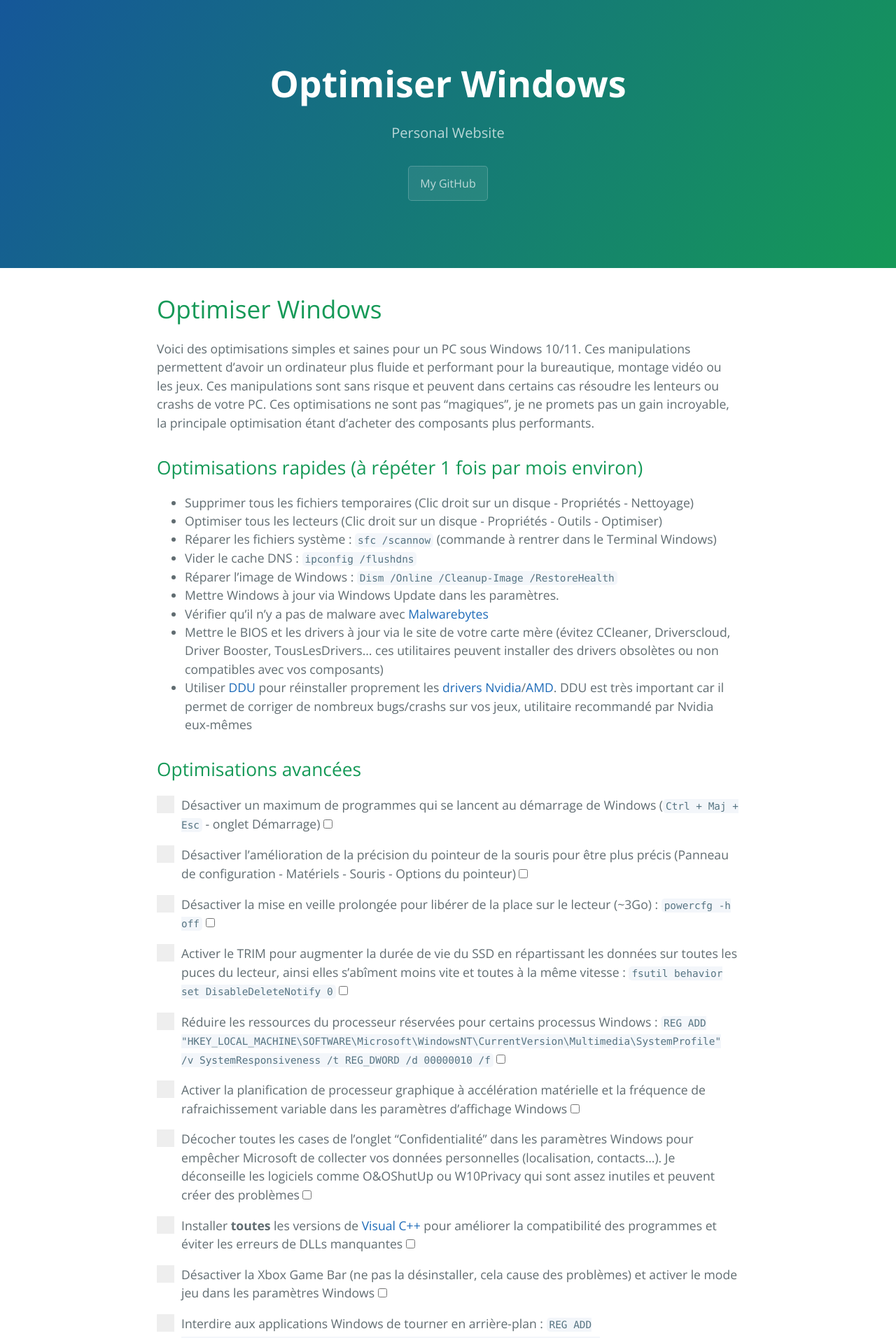
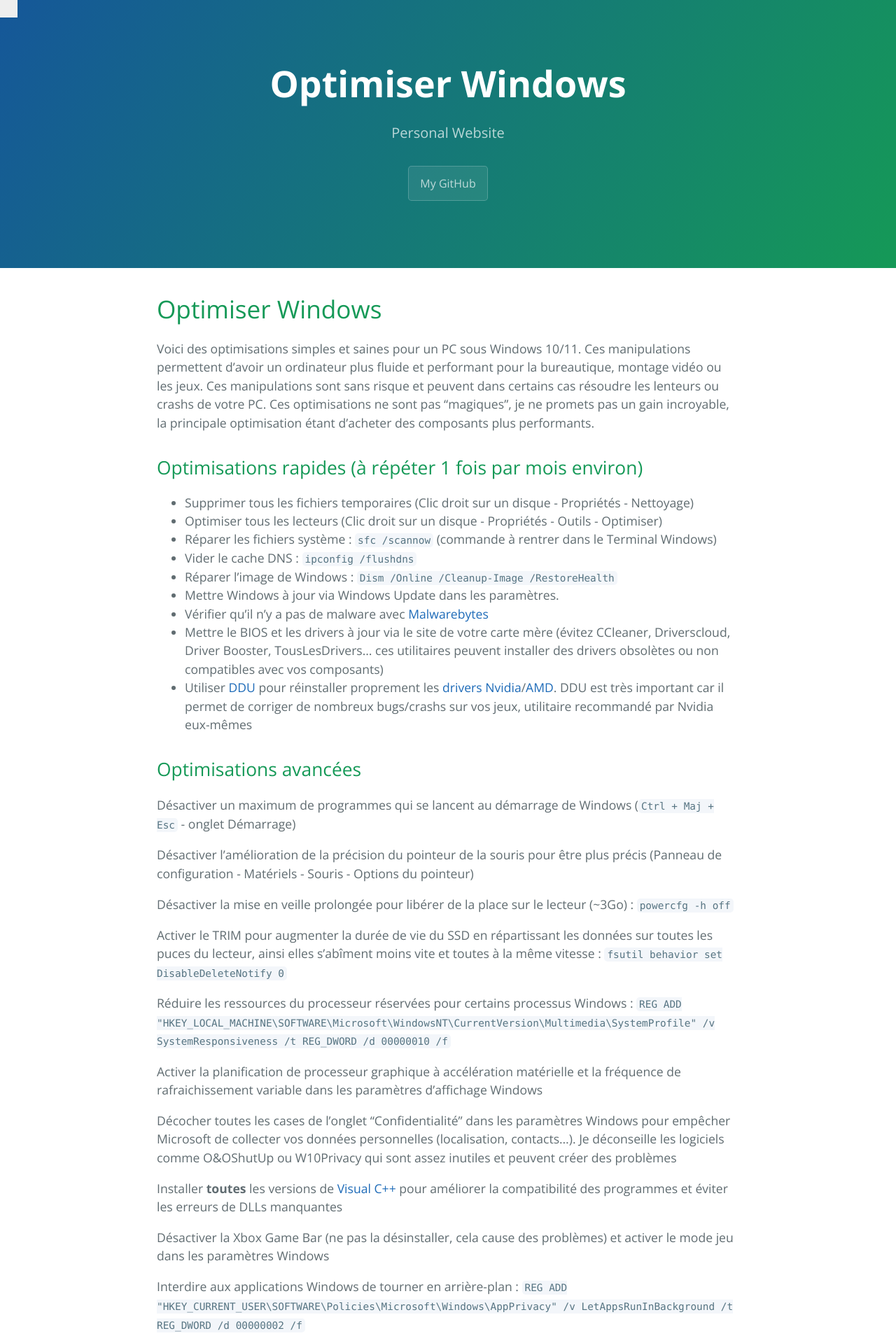
Before and after one commit to PouletEnSlip/pouletenslip.github.io, a Jekyll site: the page built from pages/opti.md, in a window 1280 px wide. Shown: the top 1912 px of the page at 70% size. Built offline with Jekyll 4.4.1, drawn with Linux system fonts in a browser that asks for light colours; comment, search, counter and statistics services are not loaded; our own code applies the rules of GitHub Pages for plain Markdown files.

Commit message:
Update styleOpti.css

```diff
--- a/css/styleOpti.css
+++ b/css/styleOpti.css
@@ -11,15 +11,15 @@
   width: 0%;
 }
 
-.container {
-  display: block;
-  position: relative;
-  padding-left: 35px;
-  margin-bottom: 12px;
-  cursor: pointer;
-}
 
 
+.container input {
+  position: absolute;
+  opacity: 0;
+  cursor: pointer;
+  height: 0;
+  width: 0;
+}
 
 .checkmark {
   position: absolute;
```
